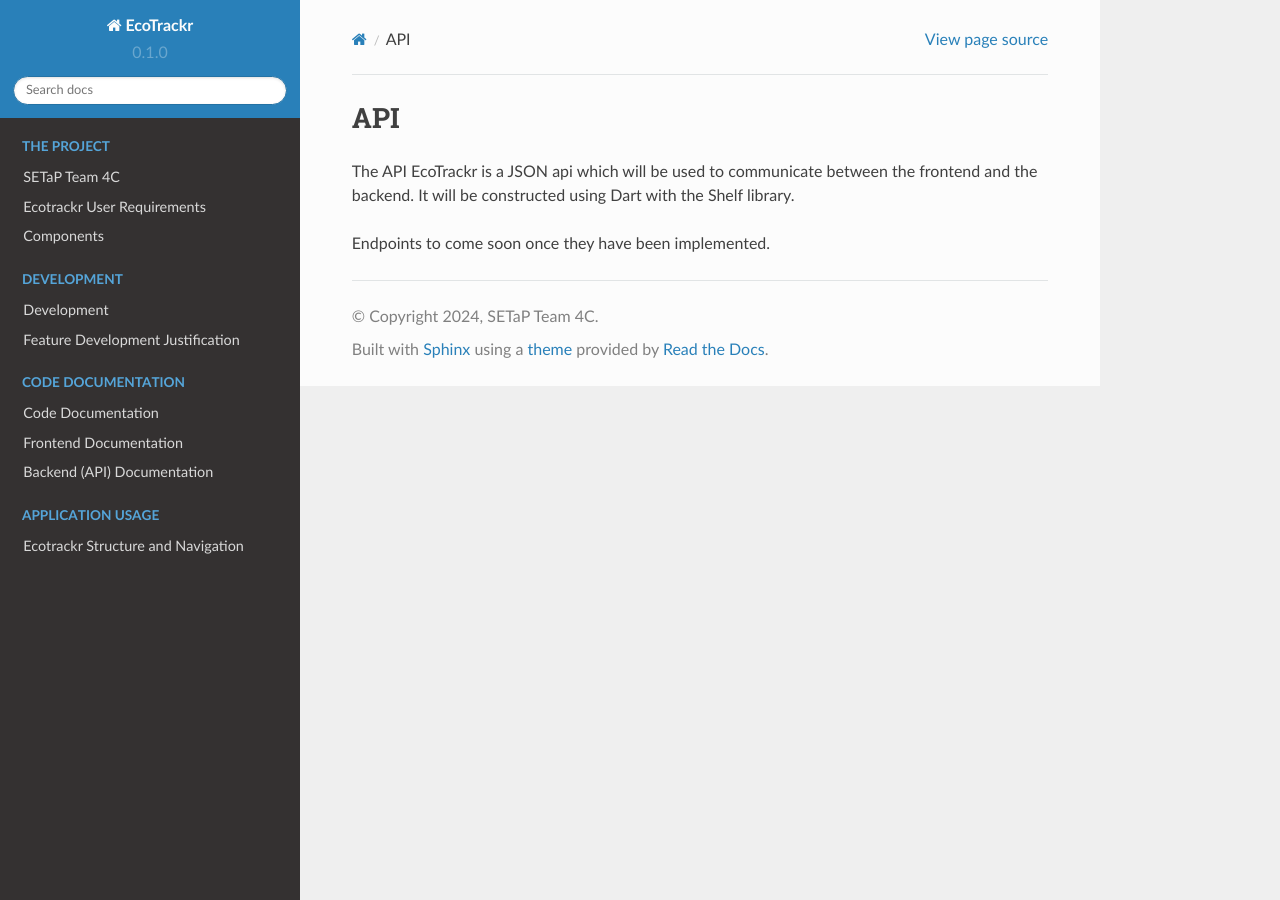
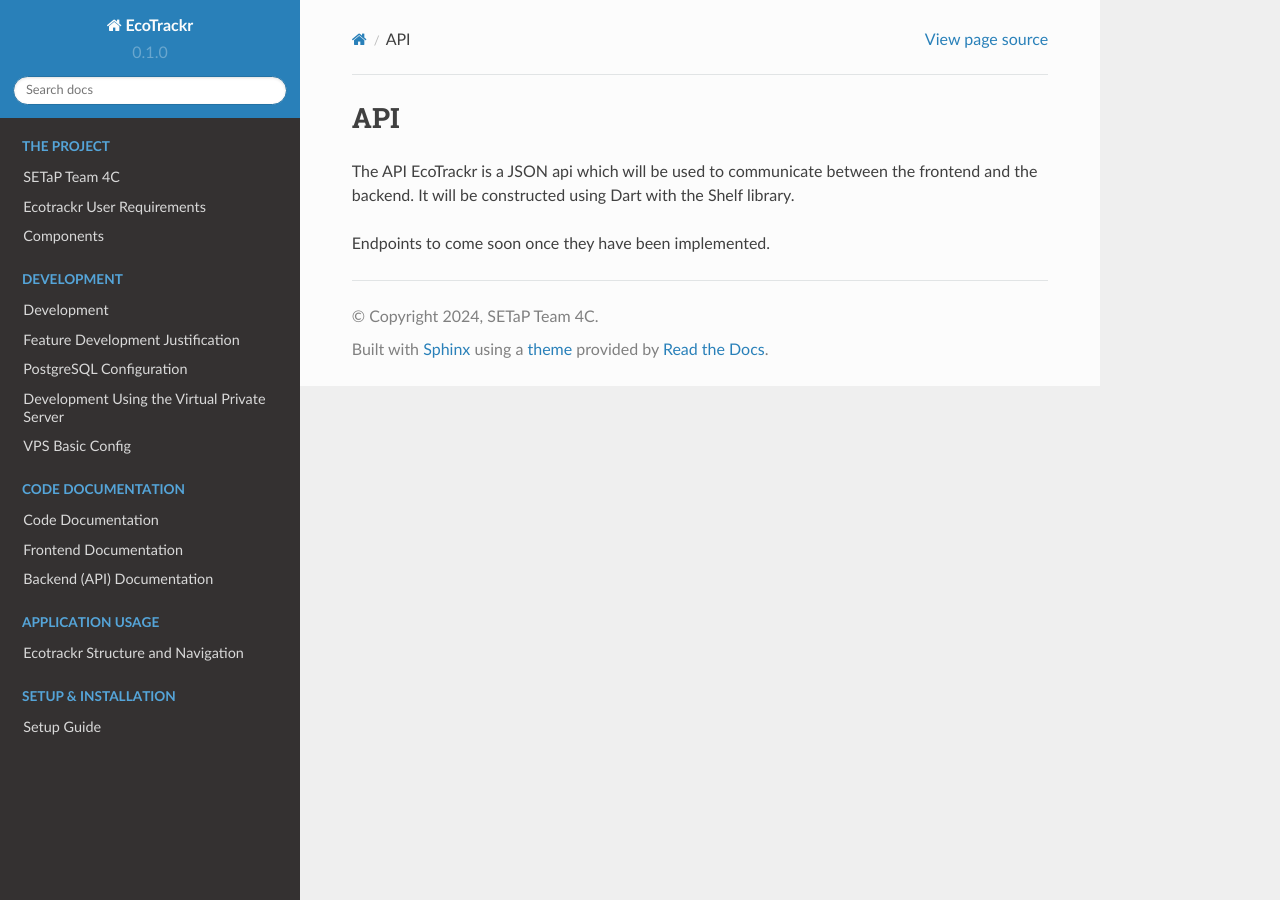
Before and after one commit to setap4c/readthedocs, a Sphinx documentation site: the page built from docs/source/api.rst, in a window 1280 px wide. Built offline with Sphinx 7.4.7 and the Read the Docs theme 2.0.0, drawn with Linux system fonts in a browser that asks for light colours; pages that are not in the unit, such as notebooks, are missing from menus.

Commit message:
Fixed Tree
Hopefully.

```diff
--- a/docs/source/index.rst
+++ b/docs/source/index.rst
@@ -17,6 +17,9 @@ EcoTrackr
 
    /dev/index
    /dev/justification
+   /dev/psql-development
+   /dev/vps-development
+   /dev/vps-setup
 
 .. toctree::
    :maxdepth: 2
@@ -39,6 +42,6 @@ EcoTrackr
    :hidden:
    :caption: Setup & Installation
 
-   /usage/setup
+   /setup/installation
 
 This project is being developed as part of the `University of Portsmouth's <https://port.ac.uk>`_ School of Computing module, Software Engineering Theory and Practice. The deliverable of this project is a *prototype* of an application.
```
